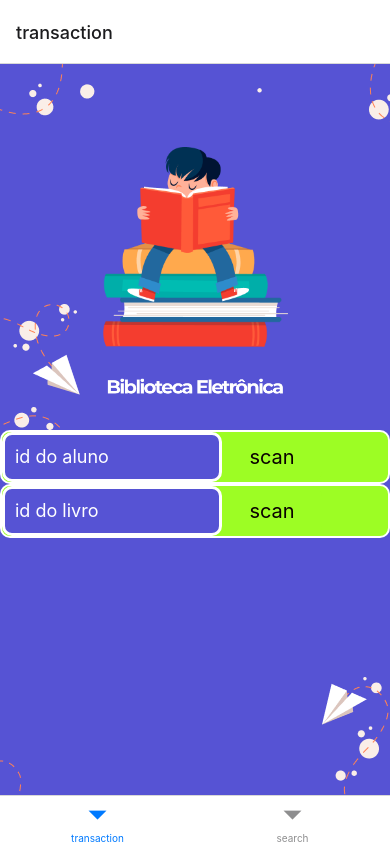
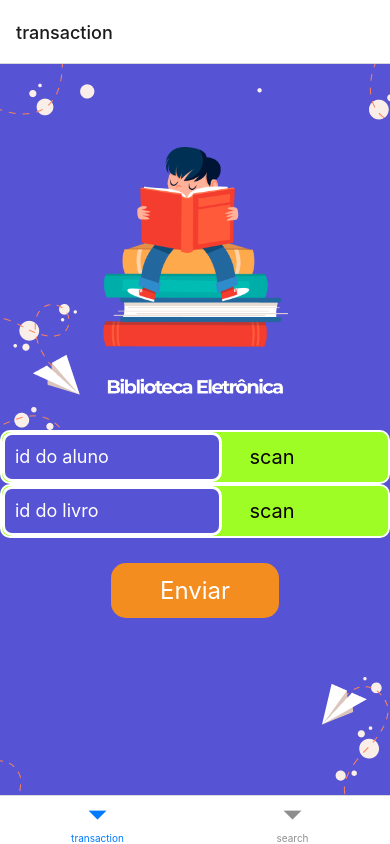
Before and after one commit to profAndreaFranca/E-library, a React Native app: screen /transaction in a window 390 px wide. Built offline with nearby package versions, Linux system fonts and the light colour scheme; no server answers.

Commit message:
firebase config

```diff
--- a/package.json
+++ b/package.json
@@ -22,7 +22,8 @@
     "react-native-screens": "~3.22.0",
     "yarn": "^1.22.21",
     "expo-barcode-scanner": "~12.5.3",
-    "expo-permissions": "~14.2.1"
+    "expo-permissions": "~14.2.1",
+    "firebase": "8.10.1"
   },
   "devDependencies": {
     "@babel/core": "^7.20.0"
--- a/screens/transaction.js
+++ b/screens/transaction.js
@@ -10,6 +10,7 @@ import {
 import { BarCodeScanner } from "expo-barcode-scanner";
 import * as Permissions from "expo-permissions";
 import { Image } from "react-native";
+import db from "../config"
 
 const bgImage = require("../assets/background2.png");
 const appIcon = require("../assets/appIcon.png");
@@ -37,6 +38,7 @@ export default class Transaction extends React.Component {
       scanned: false,
     });
   };
+
   handlebarCodeScanner = async ({ type, data }) => {
     const { domState } = this.state;
     if (domState == "bookId") {
@@ -53,6 +55,12 @@ export default class Transaction extends React.Component {
       });
     }
   };
+
+  handleTransaction = ()=>{ //gerenciar as transações
+
+  }
+
+
   render() {
     const {
       domState,
@@ -106,6 +114,12 @@ export default class Transaction extends React.Component {
                 <Text style={styles.scanButtonText}>scan</Text>
               </TouchableOpacity>
             </View>
+            <TouchableOpacity
+              style = {[styles.button,{marginTop:25}]}
+              onPress = {()=> this.handleTransaction()}
+            >
+              <Text style={styles.buttonText}>Enviar</Text>
+            </TouchableOpacity>
           </View>
         </ImageBackground>
       </View>
@@ -173,4 +187,17 @@ const styles = StyleSheet.create({
     fontSize: 20,
     color: "#0A0101",
   },
+  button: {
+    width: "43%",
+    height: 55,
+    justifyContent: "center",
+    alignItems: "center",
+    backgroundColor: "#F48D20",
+    borderRadius: 15
+  },
+  buttonText: {
+    fontSize: 24,
+    color: "#FFFFFF",
+    // fontFamily: "Rajdhani_600SemiBold"
+  }
 });
```
Also changed, not shown: 2 other files (tests, documents, lock files or other folders).
